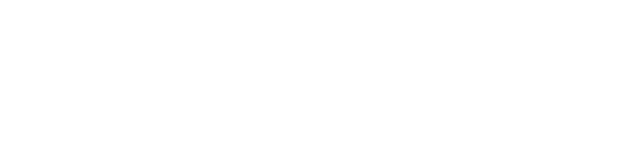
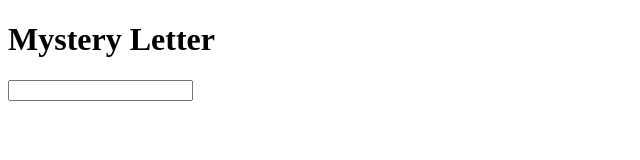
Before and after one commit to KennyKoyama/Mystery_Letter, a website: page index.html in a window 1280 px wide. Shown: the whole page, without its empty margins (0-640 px from the left). Drawn offline with Linux system fonts and the light colour scheme.

Commit message:
Create a text input with the carta-texto id

```diff
--- a/index.html
+++ b/index.html
@@ -9,10 +9,12 @@
 </head>
 <body>
   <header>
-
+    <h1>Mystery Letter</h1>
   </header>
   <main>
-
+    <section>
+      <input type="text" name="carta-text0" id="carta-texto">
+    </section>
   </main>
   <footer>
 
```
